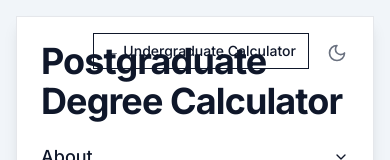
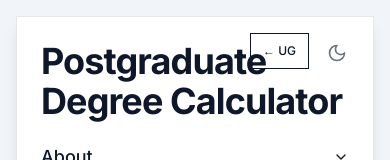
Before and after one commit to agcolom/westminster-degree-calc, a Next.js app: page /postgraduate in a window 390 px wide. Shown: the top 160 px of the page. Built offline with nearby package versions, Linux system fonts and the light colour scheme.

Commit message:
Optimize navigation buttons for mobile screens
- Make nav buttons more compact on small screens
- Show "PG →" on mobile, "Postgraduate PG →" on larger screens
- Show "← UG" on mobile, "← UG Undergraduate" on larger screens
- Responsive text sizing for better mobile experience

```diff
--- a/app/page.tsx
+++ b/app/page.tsx
@@ -577,8 +577,8 @@ export default function Home() {
       <Card className="max-w-7xl mx-auto relative shadow-lg bg-white dark:bg-slate-900" suppressHydrationWarning>
         <div className="absolute right-4 top-4 flex gap-2">
           <Link href="/postgraduate">
-            <Button variant="outline" size="sm">
-              Postgraduate Calculator →
+            <Button variant="outline" size="sm" className="text-xs sm:text-sm">
+              <span className="hidden xs:inline">Postgraduate </span>PG →
             </Button>
           </Link>
           <Button
--- a/app/postgraduate/page.tsx
+++ b/app/postgraduate/page.tsx
@@ -597,8 +597,8 @@ export default function PostgraduatePage() {
       <Card className="max-w-7xl mx-auto relative shadow-lg bg-white dark:bg-slate-900" suppressHydrationWarning>
         <div className="absolute right-4 top-4 flex gap-2">
           <Link href="/">
-            <Button variant="outline" size="sm">
-              ← Undergraduate Calculator
+            <Button variant="outline" size="sm" className="text-xs sm:text-sm">
+              ← UG <span className="hidden xs:inline">Undergraduate</span>
             </Button>
           </Link>
           <Button
```
